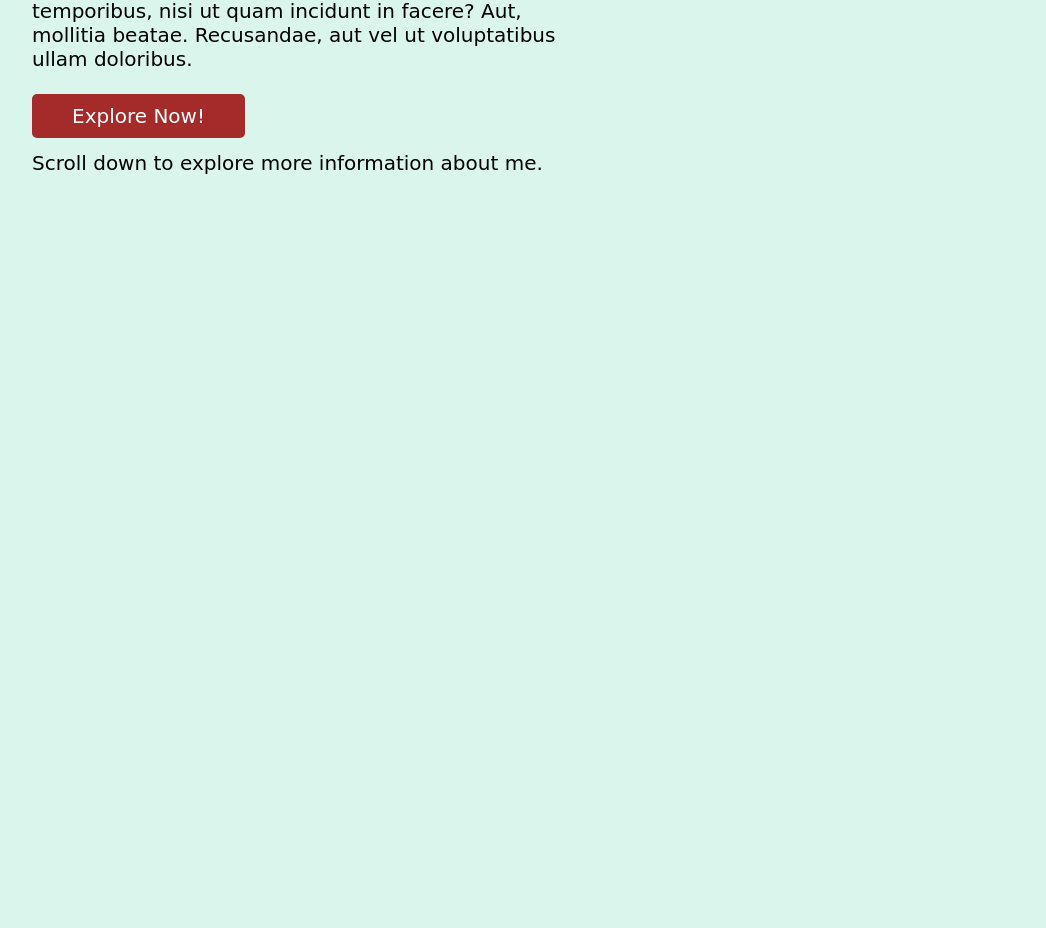
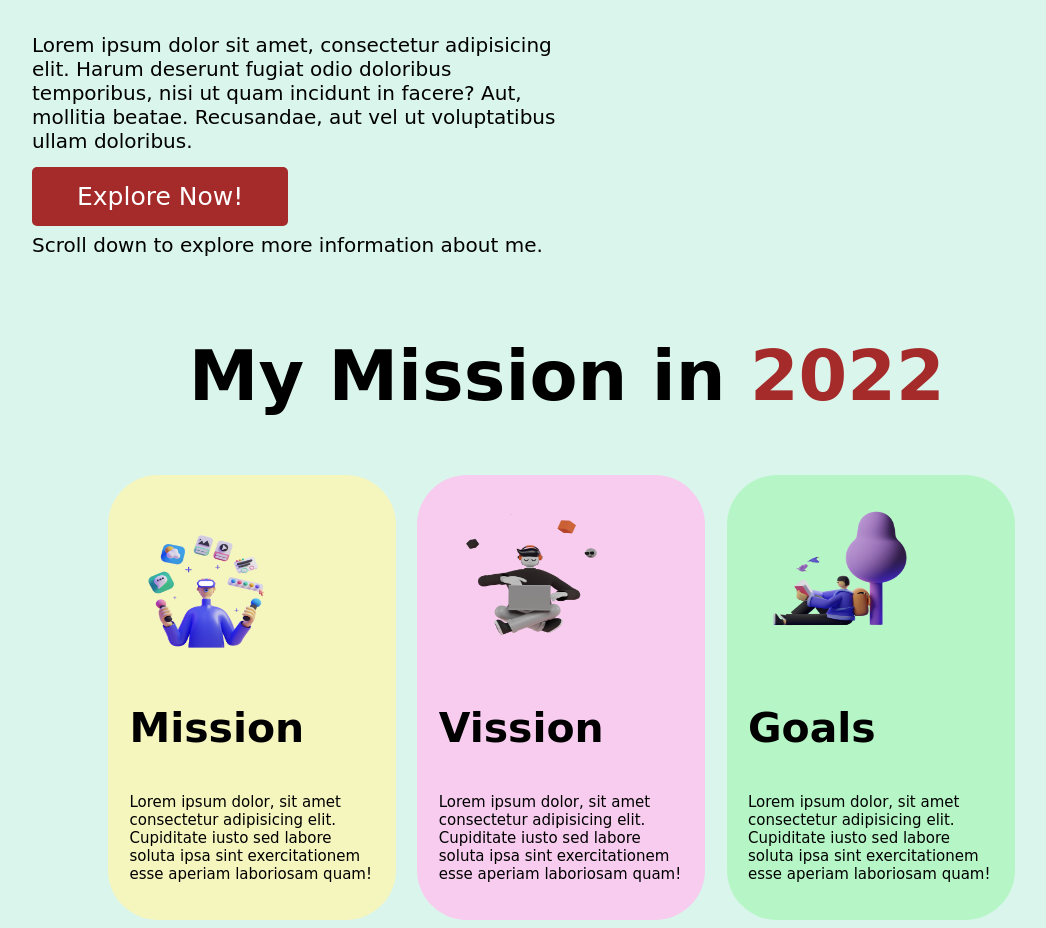
Before and after one commit to AnimeshMondol/mission-2022, a plain HTML site: page index.html in a window 1280 px wide. Shown: the part 577-1505 px from the top of the page, without its empty margins (108-1154 px from the left). Before the commit the page ends 800 px from the top, so only its background shows below. Drawn offline with Linux system fonts and the light colour scheme; a web font is replaced by a local one.

Commit message:
My mission in 2022 area

```diff
--- a/index.html
+++ b/index.html
@@ -1,5 +1,6 @@
 <!DOCTYPE html>
 <html lang="en">
+
 <head>
     <meta charset="UTF-8">
     <meta http-equiv="X-UA-Compatible" content="IE=edge">
@@ -10,6 +11,7 @@
     <link rel="preconnect" href="https://fonts.gstatic.com" crossorigin>
     <link href="https://fonts.googleapis.com/css2?family=Luxurious+Roman&display=swap" rel="stylesheet">
 </head>
+
 <body>
     <section class="flex-container">
         <div class="half-width">
@@ -17,14 +19,38 @@
                 <h1>Stay Focused On</h1>
                 <h1> <span class="span-color">Mission-2020</span> </h1>
             </div>
-            <p class="para-size">Lorem ipsum dolor sit amet, consectetur adipisicing elit. Harum deserunt fugiat odio doloribus temporibus, nisi ut quam incidunt in facere? Aut, mollitia beatae. Recusandae, aut vel ut voluptatibus ullam doloribus.</p>
-            <a class="abutton" target="_blank" href="https://www.linkedin.com/in/animesh-mondol-50861a144/">Explore Now!</a>
-            <p class="para-size">Scroll down to explore more information about me.</p>
+            <p id="para-size">Lorem ipsum dolor sit amet, consectetur adipisicing elit. Harum deserunt fugiat odio
+                doloribus temporibus, nisi ut quam incidunt in facere? Aut, mollitia beatae. Recusandae, aut vel ut
+                voluptatibus ullam doloribus.</p>
+            <a class="abutton" target="_blank" href="https://www.linkedin.com/in/animesh-mondol-50861a144/">Explore
+                Now!</a>
+            <p id="para-size">Scroll down to explore more information about me.</p>
         </div>
         <div class="half-width">
             <img src="image/person/a.png" alt="">
         </div>
     </section>
+    <section class="my-mission-area">
+        <h1 id="my-mission-area-heading">My Mission in <span class="span-color">2022</span> </h1>
+        <div class="flex-container">
+            <div id="cart-item-color-1" class="cart-item">
+                <img src="image/illu/illustrator-1.png" alt="">
+                <h3>Mission</h3>
+                <p class="para-size">Lorem ipsum dolor, sit amet consectetur adipisicing elit. Cupiditate iusto sed labore soluta ipsa sint exercitationem esse aperiam laboriosam quam!</p>
+            </div>
+            <div id="cart-item-color-2" class="cart-item">
+                <img src="image/illu/illustrator-2.png" alt="">
+                <h3>Vission</h3>
+                <p class="para-size">Lorem ipsum dolor, sit amet consectetur adipisicing elit. Cupiditate iusto sed labore soluta ipsa sint exercitationem esse aperiam laboriosam quam!</p>
+            </div>
+            <div id="cart-item-color-3" class="cart-item">
+                <img src="image/illu/illustrator-3.png" alt="">
+                <h3>Goals</h3>
+                <p class="para-size">Lorem ipsum dolor, sit amet consectetur adipisicing elit. Cupiditate iusto sed labore soluta ipsa sint exercitationem esse aperiam laboriosam quam!</p>
+            </div>
+        </div>
+    </section>
 
 </body>
+
 </html>
--- a/style.css
+++ b/style.css
@@ -7,7 +7,7 @@ body{
 .span-color{
     color: brown;
 }
-.para-size{
+#para-size{
     font-size: 20px;
     text-align: left;
 }
@@ -21,9 +21,9 @@ h1{
     text-decoration: none;
     background-color: brown;
     color: white;
-    padding: 10px 40px;
+    padding: 15px 45px;
     border-radius: 5px;
-    font-size: 20px;
+    font-size: 25px;
 }
 .half-width{
     width: 50%;
@@ -39,5 +39,39 @@ h1{
     border-image: linear-gradient(red , purple);
     border-left: 5px solid;
     border-image-slice: 1;
-    padding-left: 10px;
+    padding-left: 20px;
 }
+.my-mission-area{
+    margin-left: 9%;
+}
+#my-mission-area-heading{
+    text-align: center;
+    margin-left: -12%;
+}
+.cart-item{
+    width: 23%;
+    margin-left: 1%;
+    margin-right: 1%;
+    padding-left: 2%;
+    padding-right: 2%;
+    padding-bottom: 2%;
+    border-radius: 50px;
+}
+.cart-item img{
+    width: 180px;
+    height: 150px;
+    padding-top: 30px;
+}
+.para-size{
+    font-size: 15px;
+    text-align: left;
+}
+#cart-item-color-1{
+    background-color: rgb(245, 245, 190);
+}
+#cart-item-color-2{
+    background-color: rgb(247, 204, 238);
+}
+#cart-item-color-3{
+    background-color: rgba(149, 248, 162, 0.507);
+}
```
